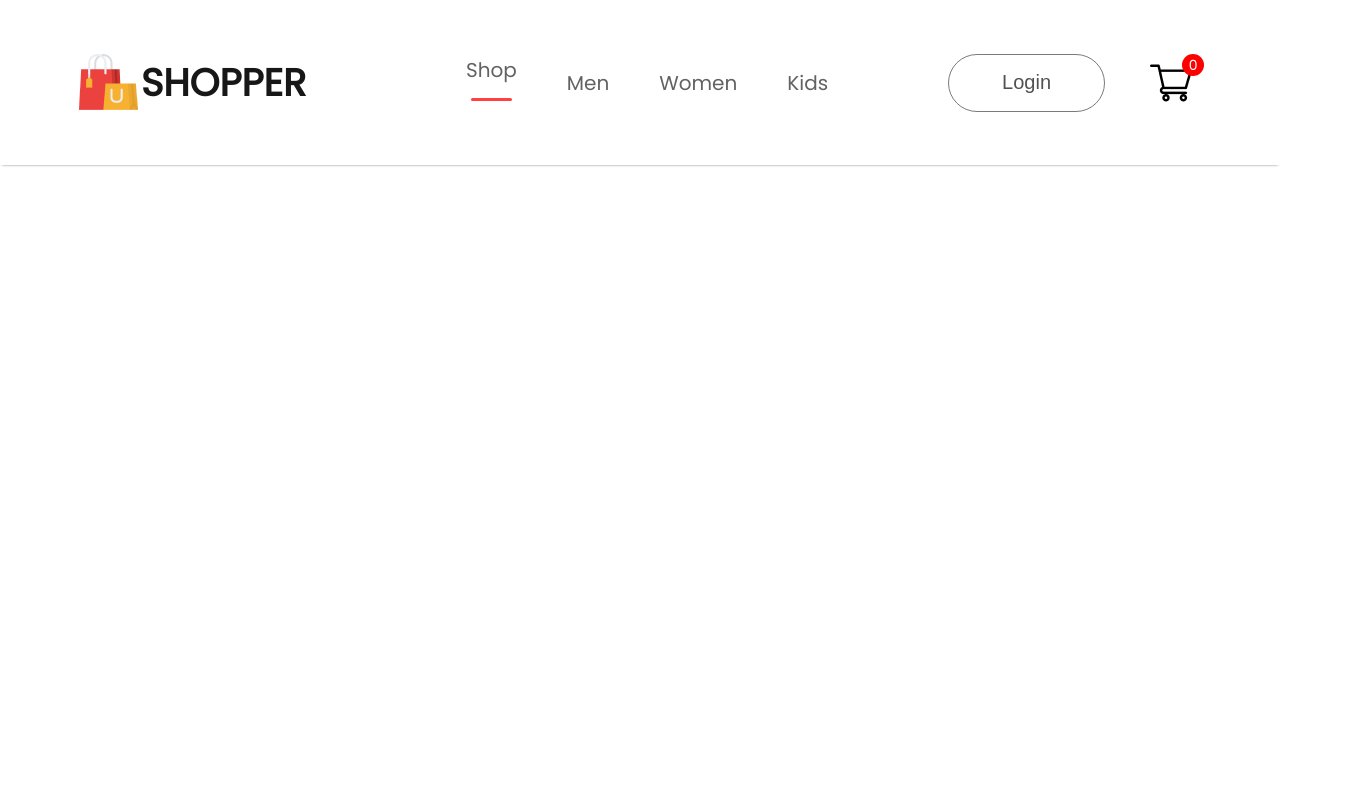
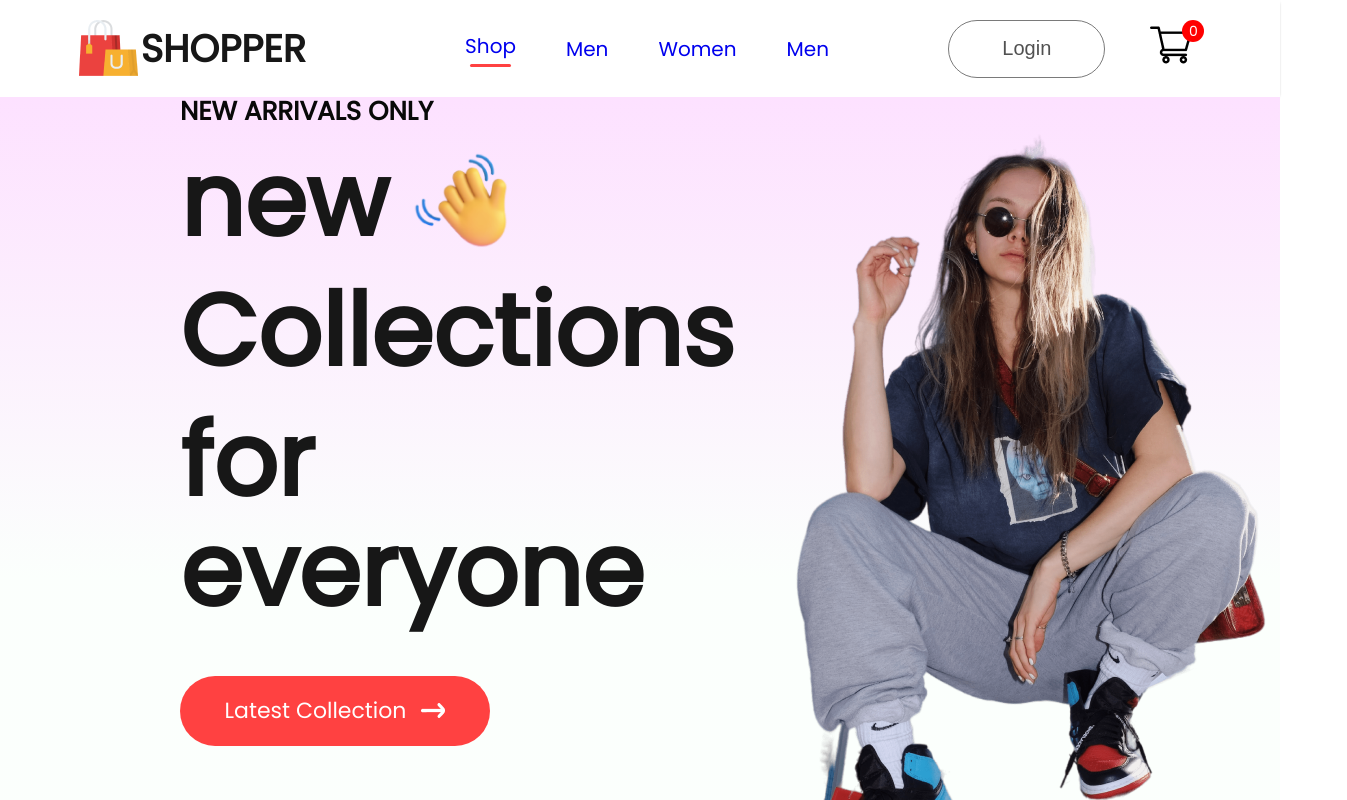
Before and after one commit to samarpansarkar/E-Commerce-greatstack, a React (Create React App) app: page /login in a window 1280 px wide. Shown: the top 800 px of the page, 1347 px wide, since content can reach past the window. Built offline with nearby package versions, Linux system fonts and the light colour scheme.

Commit message:
todo 43:00

```diff
--- a/package.json
+++ b/package.json
@@ -8,6 +8,7 @@
     "@testing-library/user-event": "^13.5.0",
     "react": "^18.2.0",
     "react-dom": "^18.2.0",
+    "react-router-dom": "^6.17.0",
     "react-scripts": "5.0.1",
     "web-vitals": "^2.1.4"
   },
--- a/src/App.js
+++ b/src/App.js
@@ -1,10 +1,37 @@
 import './App.css';
 import Navbar from './Components/Navbar/Navbar';
+import Shop from './Pages/Shop';
+import { BrowserRouter, Routes, Route } from 'react-router-dom';
+import ShopCategory from './Pages/ShopCategory';
+import Product from './Pages/Product';
+import Cart from './Pages/Cart';
+import LoginSignUp from './Pages/LoginSignup';
+import Hero from './Components/Hero/Hero';
 
 function App() {
   return (
-    <Navbar />
+    <>
+      <BrowserRouter>
+        <Routes>
+
+          <Route path='/' element={<Shop category='/' />} />
+          <Route path='/mens' element={<ShopCategory category="men" />} />
+          <Route path='/womens' element={<ShopCategory category="women" />} />
+          <Route path='/kids' element={<ShopCategory category="kid" />} />
+          <Route path='/product' element={<Product />}>
+            <Route path=':productId' element={<Product />} />
+          </Route>
+          <Route path='/cart' element={<Cart />} />
+          <Route path='/login' element={<LoginSignUp/>} />
+        </Routes>
+        <Navbar />
+        <Hero />
+      </BrowserRouter>
+    </>
   );
 }
 
 export default App;
+
+
+//todo 43:00
--- /dev/null
+++ b/src/Components/Hero/Hero.css
@@ -0,0 +1,54 @@
+.hero{
+    height: 100vh;
+    background: linear-gradient(180deg, #fde1ff, #e1ffea22 60%);
+    display: flex;
+}
+.hero-left{
+    flex-direction: column;
+    display: flex;
+    flex: 1;
+    gap: 20px;
+    padding-left: 180px;
+    line-height: 1.1;
+
+}
+.hero-left h2{
+    color: #090909;
+    font-size: 26px;
+    font-weight: 600;
+}
+.hero-left p{
+    color: #171717;
+    font-size: 100px;
+    font-weight: 700;
+}
+.hand-hand-icon{
+    display: flex;
+    align-items: center;
+    gap: 20px;
+
+}
+.hand-hand-icon img{
+    width: 105px;
+
+}
+.hero-latest-btn{
+    display: flex;
+    justify-content: center;
+    align-items: center;
+    gap: 15px;
+    width: 310px;
+    height: 70px;
+    border-radius: 75px;
+    margin-top: 30px;
+    background-color: #ff4141;
+    color: white;
+    font-size: 22px;
+    font-weight: 500;
+}
+.hero-right{
+    flex:1;
+    display: flex;
+    justify-content: center;
+    align-items: center;
+}
--- /dev/null
+++ b/src/Components/Hero/Hero.jsx
@@ -0,0 +1,30 @@
+import React from "react";
+import "./Hero.css";
+import hand_icon from "../Assets/hand_icon.png";
+import arrow_icon from "../Assets/arrow.png";
+import hero_image from "../Assets/hero_image.png";
+
+const Hero = () => {
+  return (
+    <div className="hero">
+      <div className="hero-left">
+        <h2>NEW ARRIVALS ONLY</h2>
+        <div className="hand-hand-icon">
+          <p>new</p>
+          <img src={hand_icon} alt="" />
+        </div>
+        <p>Collections</p>
+        <p>for everyone </p>
+        <div className="hero-latest-btn">
+          <div>Latest Collection</div>
+          <img src={arrow_icon} alt="arrow" />
+        </div>
+      </div>
+      <div className="hero_right">
+        <img src={hero_image} alt="hero_image" />
+      </div>
+    </div>
+  );
+};
+
+export default Hero;
--- a/src/Components/Navbar/Navbar.jsx
+++ b/src/Components/Navbar/Navbar.jsx
@@ -2,6 +2,7 @@
 import Classes from "./navbar.module.css";
 import logo from "../Assets/logo.png";
 import cart_icon from "../Assets/cart_icon.png";
+import { Link } from "react-router-dom";
 
 const Navbar = () => {
   const [menu, setMenu] = useState("shop");
@@ -17,33 +18,33 @@
             setMenu("shop");
           }}
         >
-          Shop {menu ==="shop"?<hr/>:<></>}
+          <Link style={{textDecoration: 'none'}} to='/'>Shop</Link> {menu ==="shop"?<hr/>:<></>}
         </li>
         <li
           onClick={() => {
             setMenu("mens");
           }}
         >
-          Men {menu ==="mens"?<hr/>:<></>}
+          <Link style={{textDecoration: 'none'}} to='/mens'>Men</Link> {menu ==="mens"?<hr/>:<></>}
         </li>
         <li
           onClick={() => {
             setMenu("womens");
           }}
         >
-          Women {menu ==="womens"?<hr/>:<></>}
+          <Link style={{textDecoration: 'none'}} to='/womens'>Women</Link> {menu ==="womens"?<hr/>:<></>}
         </li>
         <li
           onClick={() => {
             setMenu("kids");
           }}
         >
-          Kids {menu ==="kids"?<hr/>:<></>}
+          <Link style={{textDecoration: 'none'}} to='/kids'>Men</Link> {menu ==="kids"?<hr/>:<></>}
         </li>
       </ul>
       <div className={Classes.cart}>
-        <button>Login</button>
-        <img src={cart_icon} alt="cart" />
+        <Link to='/login'><button>Login</button></Link>
+        <Link to='/cart'><img src={cart_icon} alt="cart" /></Link>
         <div className={Classes.nav_cart_count}>0</div>
       </div>
     </div>
--- /dev/null
+++ b/src/Pages/Cart.jsx
@@ -0,0 +1,11 @@
+import React from 'react'
+
+const Cart = () => {
+  return (
+    <div>
+
+    </div>
+  )
+}
+
+export default Cart
--- /dev/null
+++ b/src/Pages/LoginSignup.jsx
@@ -0,0 +1,11 @@
+import React from 'react'
+
+const LoginSignUp = () => {
+  return (
+    <div>
+
+    </div>
+  )
+}
+
+export default LoginSignUp
--- /dev/null
+++ b/src/Pages/Product.jsx
@@ -0,0 +1,11 @@
+import React from 'react'
+
+const Product = () => {
+  return (
+    <div>
+
+    </div>
+  )
+}
+
+export default Product
--- /dev/null
+++ b/src/Pages/Shop.jsx
@@ -0,0 +1,12 @@
+import React from 'react'
+import Hero from '../Components/Hero/Hero'
+
+const Shop = () => {
+  return (
+    <div>
+      <Hero/>
+    </div>
+  )
+}
+
+export default Shop
--- /dev/null
+++ b/src/Pages/ShopCategory.jsx
@@ -0,0 +1,11 @@
+import React from 'react'
+
+const ShopCategory = () => {
+  return (
+    <div>
+
+    </div>
+  )
+}
+
+export default ShopCategory
--- a/src/index.css
+++ b/src/index.css
@@ -1,3 +1,6 @@
+*{
+  margin: 0;
+}
 body {
   margin: 0;
   font-family: -apple-system, BlinkMacSystemFont, 'Segoe UI', 'Roboto', 'Oxygen',
```
Also changed, not shown: 1 other file (tests, documents, lock files or other folders).
